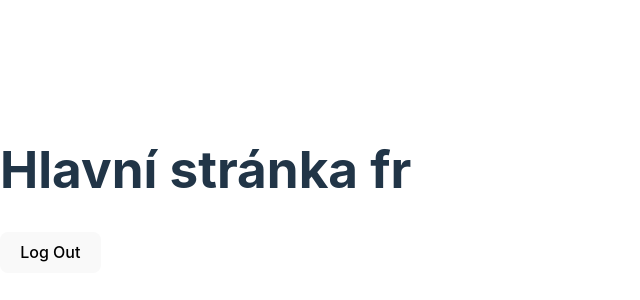
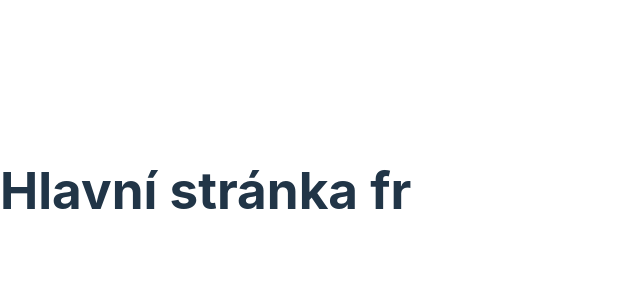
Before and after one commit to LateThen/horsebazar, a React (Vite) app in the folder bazarapp/: page / in a window 1280 px wide. Shown: the part 210-510 px from the top of the page, without its empty margins (0-640 px from the left). Built offline with nearby package versions, Linux system fonts and the light colour scheme.

Commit message:
Revert "Added Log Out button"

```diff
--- a/bazarapp/src/pages/MainPage/MainPage.jsx
+++ b/bazarapp/src/pages/MainPage/MainPage.jsx
@@ -2,7 +2,6 @@ export default function MainPage(){
     return(
         <>
         <h1>Hlavní stránka fr</h1>
-        <button>Log Out</button>
         </>
     )
 }
```
